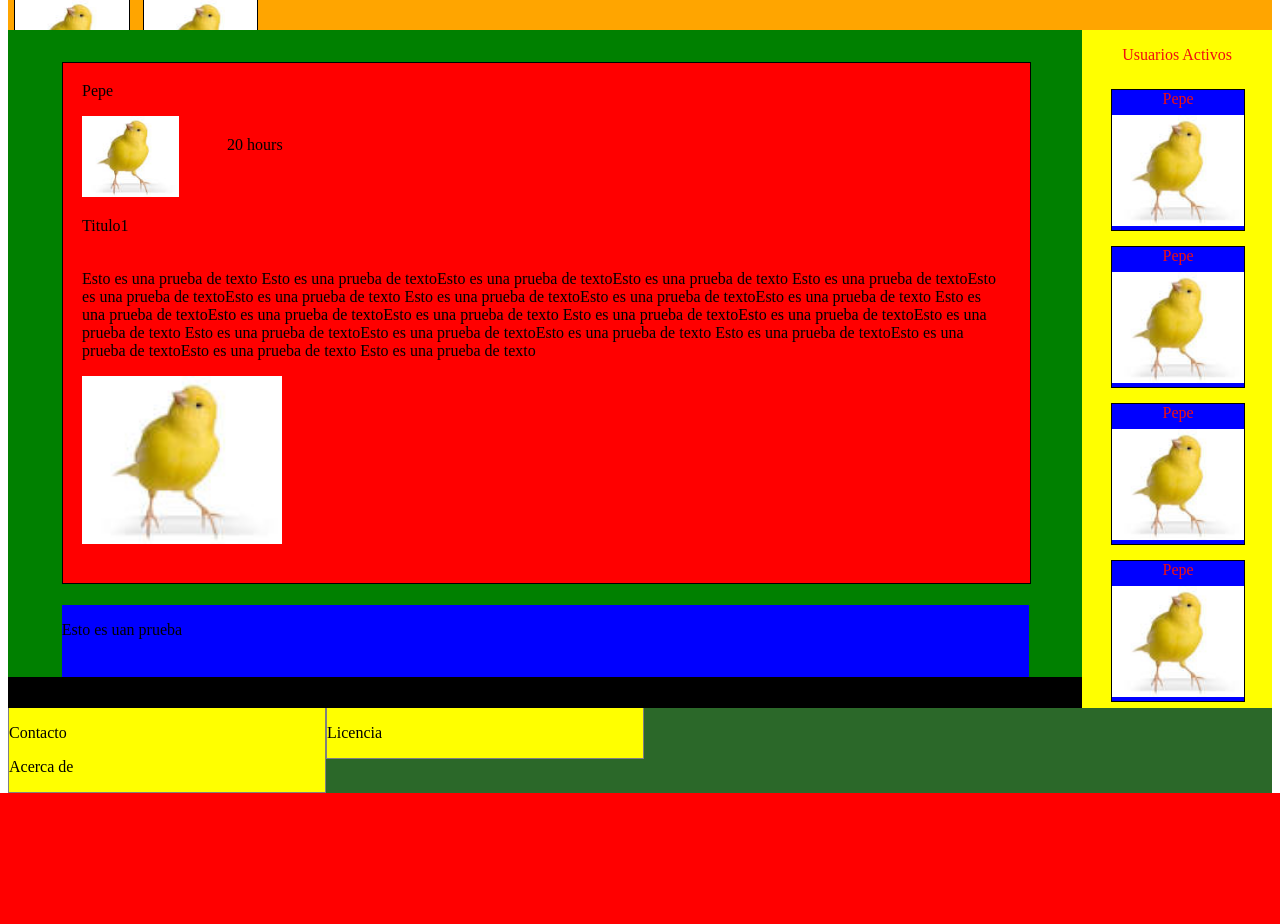
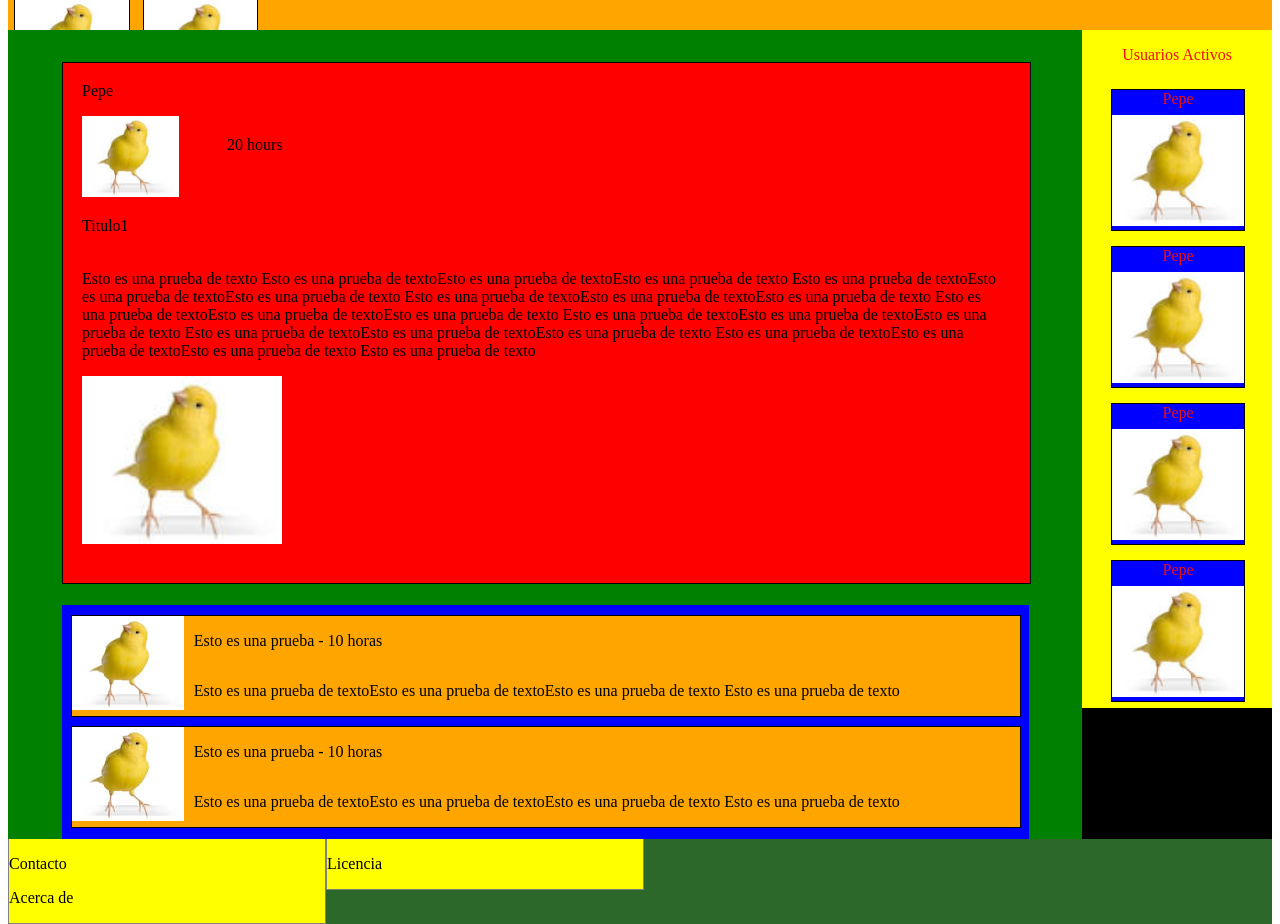
Before and after one commit to Antoniolm/grado_informatica-PW, a PHP site: page /Entrada.html in a window 1280 px wide. Shown: the part 375-1299 px from the top of the page. Before the commit the page ends 1168 px from the top, so only its background shows below. Run offline with PHP 8.4, Linux system fonts and the light colour scheme.

Commit message:
More changes in our comentary panel of an entrace

```diff
--- a/Entrada.html
+++ b/Entrada.html
@@ -90,10 +90,22 @@
 				<img class="imageEntry" src="index.jpeg"/>
 			</article>
 			<section id="ComentPanel">
-				<p>Esto es uan prueba</p>
 				<article class="UserComent">
+					<img src="index.jpeg"/>
+					<p>Esto es una prueba - 10 horas</p>
+					<p>Esto es una prueba de textoEsto es una prueba de textoEsto es una prueba de texto
+				Esto es una prueba de texto</p>
+				</article>
+				<article class="UserComent">
+					<img src="index.jpeg"/>
+					<p>Esto es una prueba - 10 horas</p>
+					<p>Esto es una prueba de textoEsto es una prueba de textoEsto es una prueba de texto
+				Esto es una prueba de texto</p>
+				</article>
+			</section>
 
-				</article>
+			<section id="WritePanel">
+
 			</section>
 		</section>
 
--- a/estilo.css
+++ b/estilo.css
@@ -265,6 +265,25 @@ footer{
 	float:left;
 	width: 90%;
 	margin-top:2%;
-	padding-bottom: 2%;
+	padding-bottom: 1%;
 	margin-left:5%;
 }
+
+.UserComent{
+	float:left;
+	width: 98%;
+	background-color: orange;
+	margin-left: 1%;
+	margin-top:1%;
+	border:1px solid black;
+}
+
+.UserComent img{
+	float:left;
+}
+
+.UserComent p{
+	float:left;
+	width:80%;
+	margin-left: 1%;
+}
```
